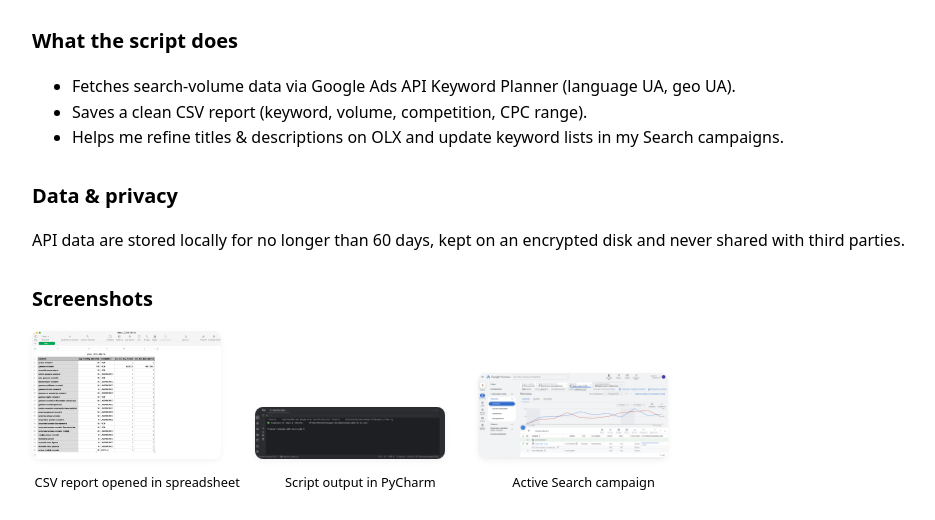
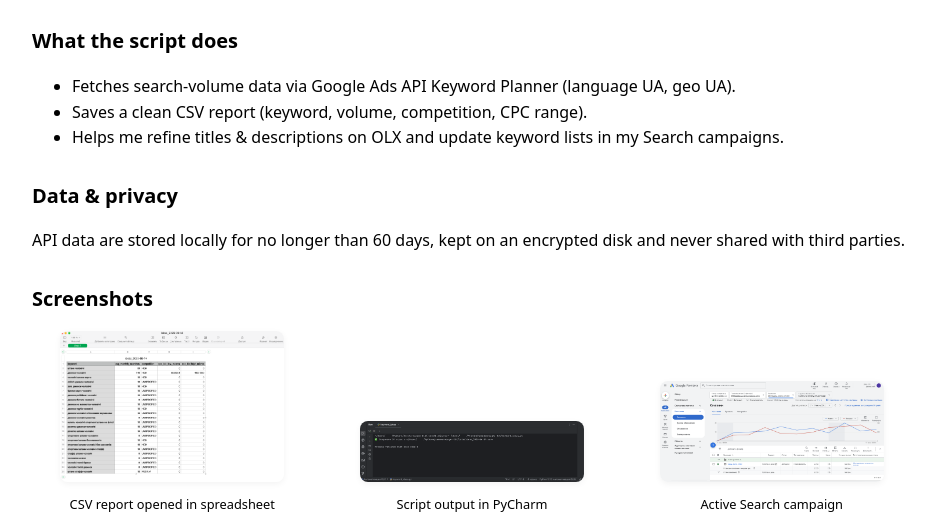
Before and after one commit to devprocode/trendstore-ads, a plain HTML site: page index.html in a window 1280 px wide. Shown: the part 280-800 px from the top of the page, without its empty margins (168-1103 px from the left). Drawn offline with Linux system fonts and the light colour scheme.

Commit message:
Update index.html

```diff
--- a/index.html
+++ b/index.html
@@ -4,8 +4,6 @@
 <meta charset="utf-8">
 <title>TrendStore Ads Automation</title>
 <meta name="viewport" content="width=device-width, initial-scale=1">
-
-<!-- favicon -->
 <link rel="icon" type="image/png" href="favicon.png">
 
 <style>
@@ -21,22 +19,32 @@ main{
 h1{margin-top:0;font-size:2rem;display:flex;align-items:center;gap:.8rem;}
 h2{margin-top:1.8rem;font-size:1.25rem;}
 
-/* screenshots */
+/* ---------- screenshots grid ---------- */
 .mockups{
-  display:grid;gap:.8rem;grid-template-columns:repeat(auto-fill,minmax(200px,1fr));
+  display:grid;
+  grid-template-columns:repeat(auto-fill,minmax(240px,1fr));
+  grid-auto-rows:1fr;
+  gap:1.2rem;                         /* больше воздуха между карточками */
   margin-bottom:2.5rem;
 }
 .mockups figure{
-  display:flex;flex-direction:column;align-items:center;justify-content:flex-end;
-  margin:0;
+  display:flex;flex-direction:column;justify-content:flex-end;
+  margin:0;height:100%;
+  padding:0 10%;                      /* сужаем контент карточки, сохраняя выравнивание */
 }
 .mockups img{
-  width:90%;border-radius:8px;box-shadow:0 2px 6px rgba(0,0,0,.05);
+  width:100%;                         /* картинка занимает всю «внутреннюю» ширину */
+  border-radius:8px;
+  box-shadow:0 2px 6px rgba(0,0,0,.05);
   cursor:pointer;
 }
-.mockups figcaption{font-size:.8rem;text-align:center;margin-top:.35rem;}
+.mockups figcaption{
+  width:100%;                         /* та же ширина, что у картинки */
+  font-size:.8rem;margin-top:.4rem;
+  text-align:center;line-height:1.3;
+}
 
-/* lightbox */
+/* ---------- lightbox ---------- */
 .lb{position:fixed;inset:0;background:rgba(0,0,0,.8);
     display:none;align-items:center;justify-content:center;z-index:1000;}
 .lb img{max-width:90vw;max-height:90vh;border-radius:6px;}
@@ -57,7 +65,6 @@ h2{margin-top:1.8rem;font-size:1.25rem;}
 <body>
 
 <main>
-  <!-- логотип + название -->
   <h1>
     <img src="logo_full.png" width="140" height="140" alt="TrendStore logo">
     TrendStore Ads Automation
@@ -73,8 +80,7 @@ h2{margin-top:1.8rem;font-size:1.25rem;}
   <ul>
     <li>Fetches search-volume data via Google Ads API Keyword Planner
         (language UA, geo UA).</li>
-    <li>Saves a clean CSV report
-        (keyword, volume, competition, CPC range).</li>
+    <li>Saves a clean CSV report (keyword, volume, competition, CPC range).</li>
     <li>Helps me refine titles&nbsp;&amp;&nbsp;descriptions on OLX and
         update keyword lists in my Search campaigns.</li>
   </ul>
@@ -107,7 +113,6 @@ h2{margin-top:1.8rem;font-size:1.25rem;}
     </figure>
   </div>
 
-  <!-- графический футер -->
   <img src="footer.svg" alt="Contact information"
        style="display:block;max-width:100%;height:auto;margin-top:3rem;">
 </main>
```
